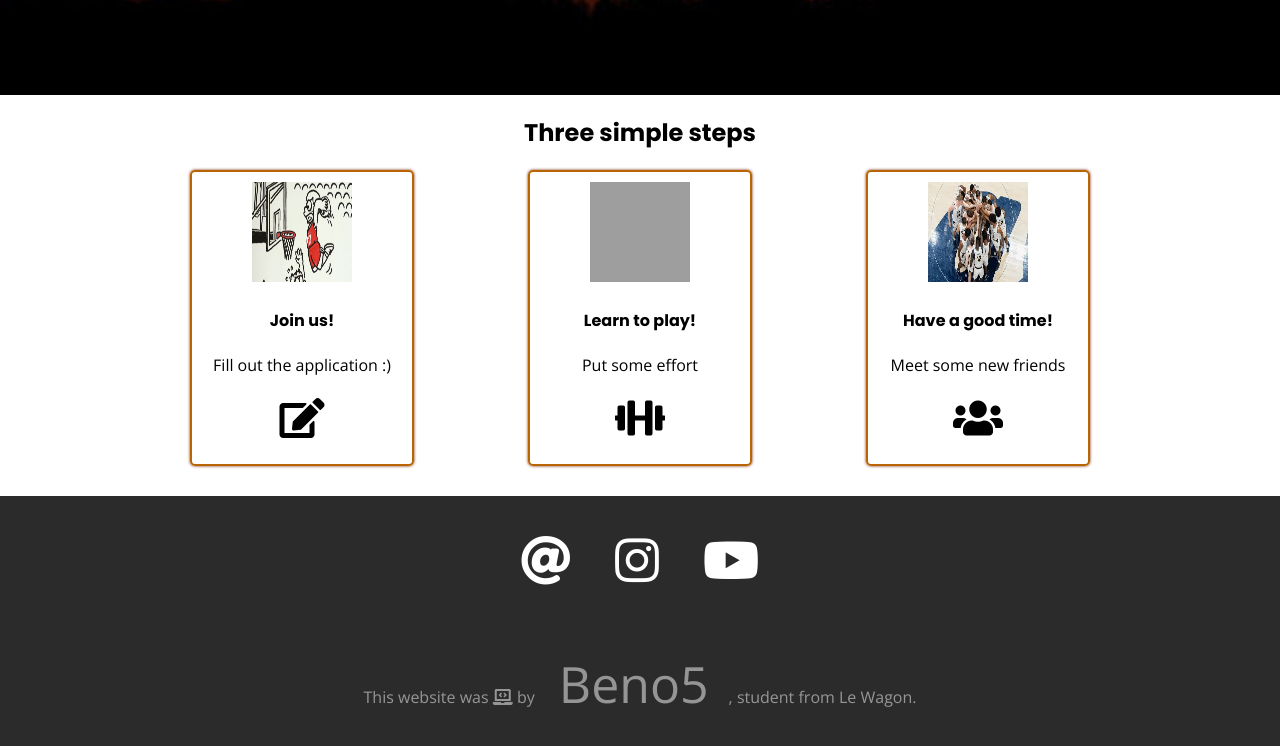
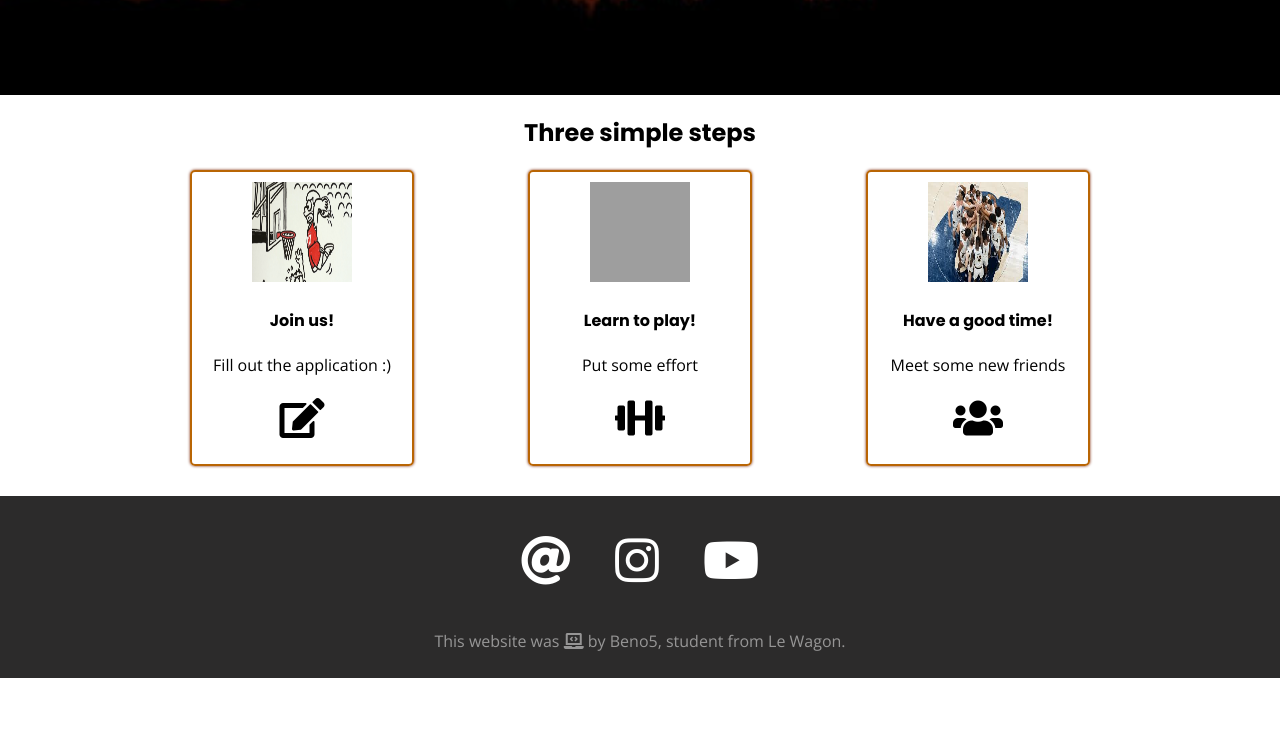
Before and after one commit to Beno5/landing, a plain HTML site: page index.html in a window 1280 px wide. Shown: the part 584-1330 px from the top of the page. After the commit the page ends 1262 px from the top, so only its background shows below. Drawn offline with nearby package versions, Linux system fonts and the light colour scheme; grey boxes are pictures that could not be loaded.

Commit message:
Update index.html

```diff
--- a/index.html
+++ b/index.html
@@ -50,7 +50,7 @@
       <a href="https://mail.google.com/" class="icons" target="_blank"><i class="fas fa-at"></i></a>
       <a href="https://www.instagram.com/" class="icons" target="_blank"><i class="fab fa-instagram"></i></a>
       <a href="https://www.youtube.com/" class="icons" target="_blank"><i class="fab fa-youtube"></i></a>
-      <div class="footer-text"><p>This website was <i class="fas fa-laptop-code"></i> by <a href="https://github.com/Beno5" class="icons" target="_blank">Beno5</a>, student from Le Wagon.</p></div>
+      <div class="footer-text"><p>This website was <i class="fas fa-laptop-code"></i> by Beno5, student from Le Wagon.</p></div>
 
     </div>
   </div>
```
